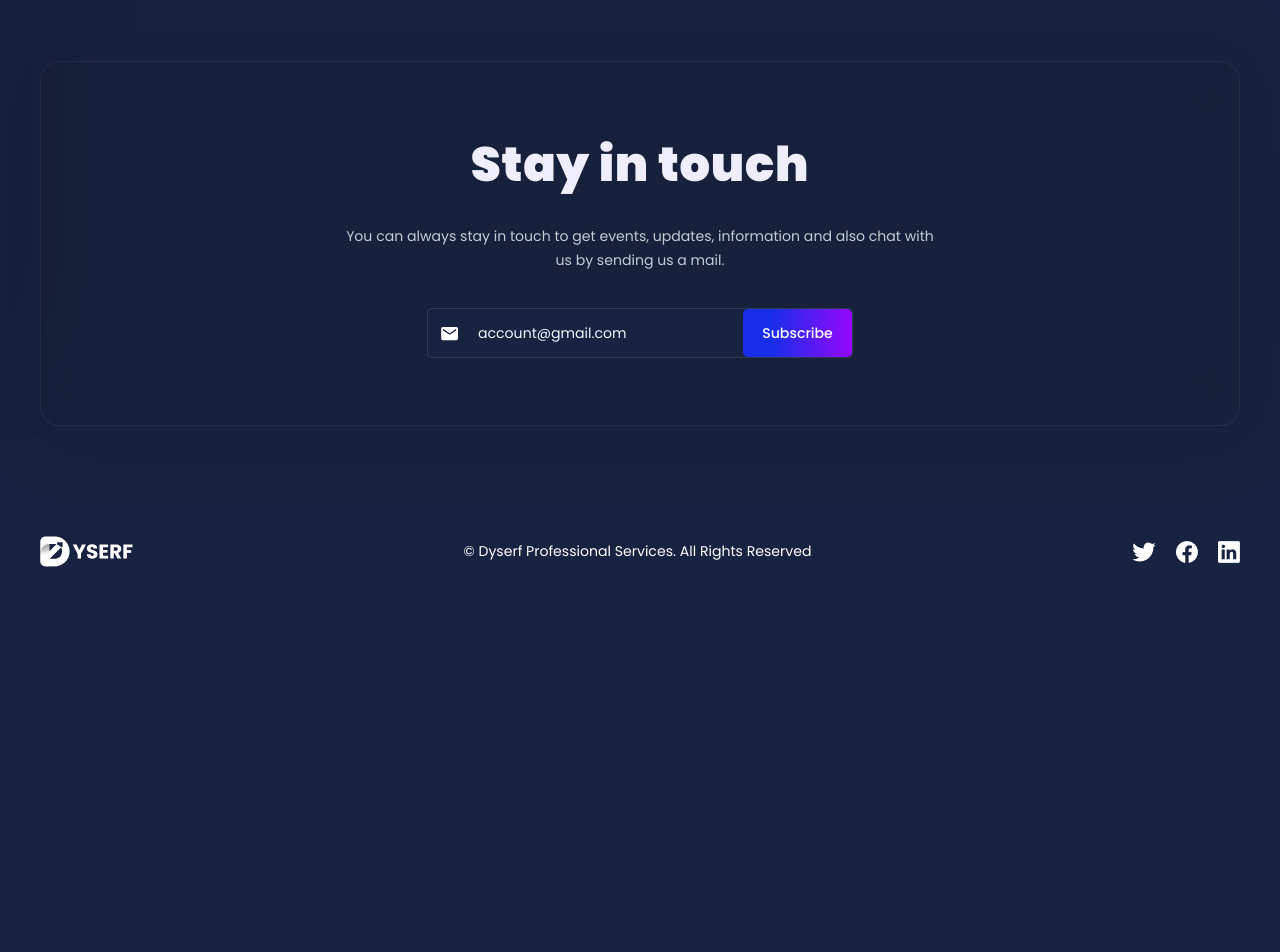
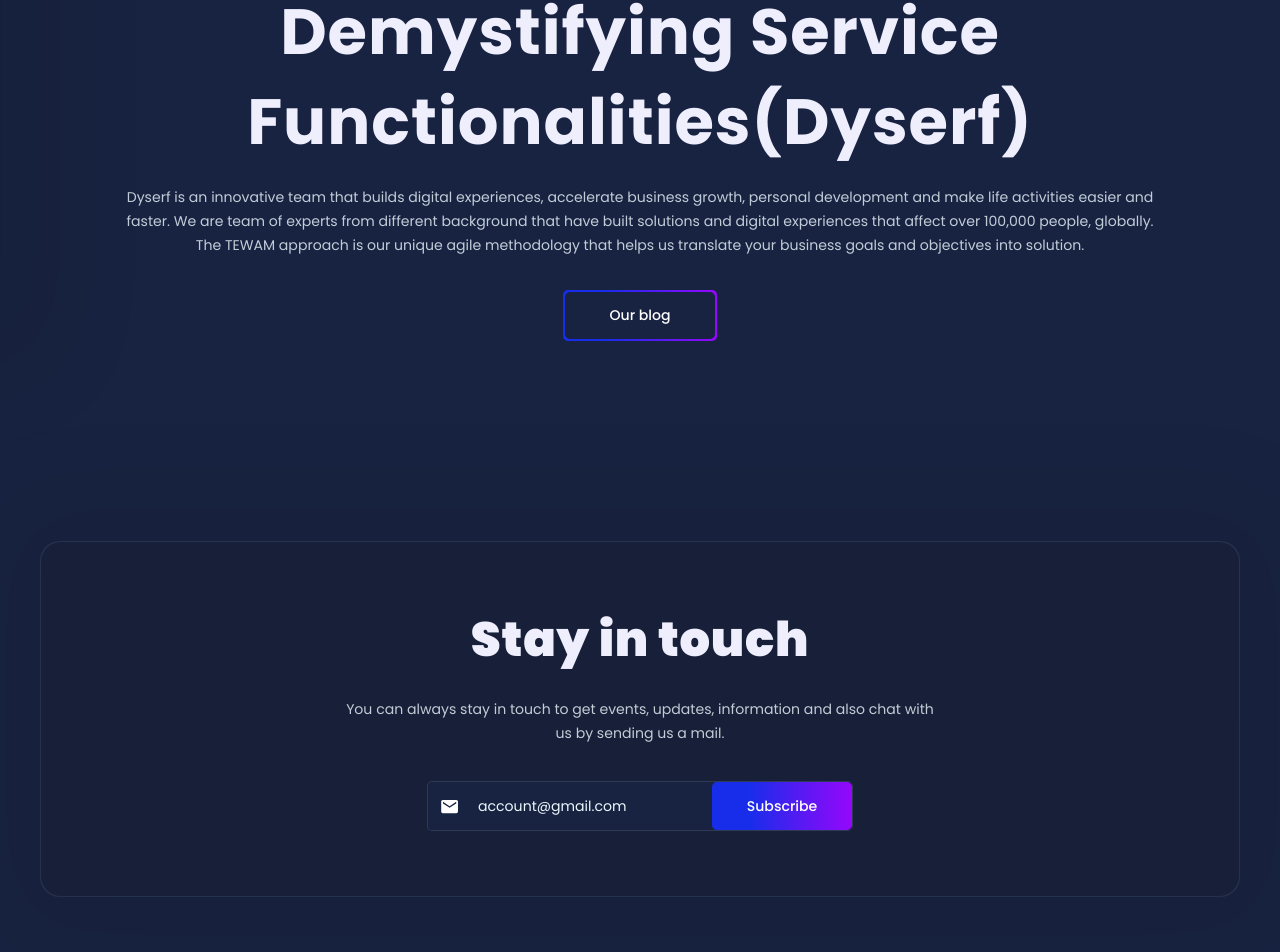
Before and after one commit to DGreegman/dyserf, a Next.js app: page /about in a window 1280 px wide. Shown: the part 213-1165 px from the top of the page. Before the commit the page ends 800 px from the top, so only its background shows below. Built offline with nearby package versions, Linux system fonts and the light colour scheme.

Commit message:
Added more comp

```diff
--- /dev/null
+++ b/components/About/AboutHero.tsx
@@ -0,0 +1,35 @@
+import Link from 'next/link';
+import { SectionContainer } from '../../layout';
+import { DyserfRoutes } from '../../utils';
+import { CustomBtn } from '../Button';
+import { DescriptionText, HeroHeader } from '../Shared';
+
+const AboutHero = () => {
+  return (
+    <SectionContainer pt='120px' pb='200px' gap={5}>
+      <HeroHeader maxW='1031px'>
+        Demystifying Service Functionalities(Dyserf)
+      </HeroHeader>
+
+      <DescriptionText textAlign='center' maxW='1031px' pb={3}>
+        Dyserf is an innovative team that builds digital experiences, accelerate
+        business growth, personal development and make life activities easier
+        and faster. We are team of experts from different background that have
+        built solutions and digital experiences that affect over 100,000 people,
+        globally. The TEWAM approach is our unique agile methodology that helps
+        us translate your business goals and objectives into solution.
+      </DescriptionText>
+
+      <Link href={DyserfRoutes.blog}>
+        <CustomBtn
+          text='Our blog'
+          width='150px'
+          bg='#182341'
+          addBorderGradient
+        />
+      </Link>
+    </SectionContainer>
+  );
+};
+
+export default AboutHero;
--- a/components/Button/CustomBtn.tsx
+++ b/components/Button/CustomBtn.tsx
@@ -1,18 +1,27 @@
-import { Button, Flex } from '@chakra-ui/react';
+import {
+  BackgroundProps,
+  BorderProps,
+  Button,
+  ColorProps,
+  Flex,
+  LayoutProps,
+} from '@chakra-ui/react';
 import { ReactElement } from 'react';
 import { globalStyles } from '../../styles';
 
 type Props = {
   text: string;
-  width: string;
-  height: string;
+  width: LayoutProps['width'];
+  height?: LayoutProps['height'];
   type?: 'button' | 'submit' | 'reset' | undefined;
   onClick?: () => void;
-  borderRadius?: string;
-  border?: string;
-  bg?: string;
-  color?: string;
+  borderRadius?: BorderProps['borderRadius'];
+  border?: BorderProps['border'];
+  borderColor?: BorderProps['borderColor'];
+  bg?: BackgroundProps['bg'];
+  color?: ColorProps['color'];
   rightIcon?: ReactElement;
+  addBorderGradient?: boolean;
 };
 
 const CustomBtn = ({
@@ -22,29 +31,31 @@ const CustomBtn = ({
   type,
   borderRadius,
   onClick,
-  border,
   bg,
   color,
   rightIcon,
+  borderColor,
+  addBorderGradient,
 }: Props) => {
   const style = {
     width: width,
-    height: height,
+    height: height ?? '47px',
     borderRadius: borderRadius ?? globalStyles.radius,
     padding: '10px',
     bg: bg ?? globalStyles.bgColor,
     color: color ?? globalStyles.whiteColor,
     fontSize: globalStyles.textFontSize,
     fontWeight: globalStyles.semibold,
-    border: border ?? 'none',
   };
 
   return (
+    <div className={addBorderGradient ? 'module-border-wrap' : ''}>
       <Button
         sx={style}
         type={type}
         onClick={onClick}
-      className={globalStyles.className}
+        borderColor={borderColor}
+        className={`${globalStyles.className}`}
         _hover={{
           background: bg ?? globalStyles.bgColor,
         }}
@@ -64,6 +75,7 @@ const CustomBtn = ({
           {text} {rightIcon}
         </Flex>
       </Button>
+    </div>
   );
 };
 
--- a/components/FooterComp/StayInTouch.tsx
+++ b/components/FooterComp/StayInTouch.tsx
@@ -7,19 +7,17 @@ import {
 } from '@chakra-ui/react';
 import { globalStyles } from '../../styles';
 import { CustomBtn } from '../Button';
-import { DescriptionText, SectionHeader } from '../Shared';
+import { DescriptionText, DifferentBg, SectionHeader } from '../Shared';
 import { IoMdMail } from 'react-icons/io';
 
 const StayInTouch = () => {
   return (
-    <Flex
-      w={globalStyles.width}
-      boxShadow={globalStyles.boxShadow}
-      borderRadius={20}
-      minH='365px'
-      align='center'
-      justify='center'
-      className={globalStyles.diffBg}
+    <DifferentBg
+      w='full'
+      flexProps={{
+        align: 'center',
+        justify: 'center',
+      }}
     >
       <Flex
         maxW='596px'
@@ -71,7 +69,7 @@ const StayInTouch = () => {
           />
         </Flex>
       </Flex>
-    </Flex>
+    </DifferentBg>
   );
 };
 
--- /dev/null
+++ b/components/Shared/DifferentBg.tsx
@@ -0,0 +1,32 @@
+import { Box, BoxProps, Flex, FlexProps } from '@chakra-ui/react';
+import { globalStyles } from '../../styles';
+
+interface Props extends BoxProps {
+  flexProps?: FlexProps;
+}
+
+const DifferentBg = ({ children, flexProps, ...rest }: Props) => {
+  return (
+    <Box
+      boxShadow={globalStyles.boxShadow}
+      className={globalStyles.diffBg}
+      minH={rest.minH ?? '356px'}
+      borderRadius={20}
+      {...rest}
+    >
+      <Flex
+        w={globalStyles.width}
+        minH='full'
+        direction='column'
+        borderRadius={20}
+        background={globalStyles.diffBgColor}
+        p={4}
+        {...flexProps}
+      >
+        {children}
+      </Flex>
+    </Box>
+  );
+};
+
+export default DifferentBg;
--- a/components/Shared/Header.tsx
+++ b/components/Shared/Header.tsx
@@ -9,7 +9,9 @@ export const HeroHeader = ({ children, ...rest }: HeadingProps) => {
       lineHeight={globalStyles.lineHeight}
       color={globalStyles.headerTextColor}
       fontSize={globalStyles.heroHeader}
+      textAlign='center'
       bg='transparent'
+      letterSpacing='0.015em'
       {...rest}
     >
       {children}
--- a/components/Shared/index.ts
+++ b/components/Shared/index.ts
@@ -1,3 +1,4 @@
 export * from './Header';
 export * from './Sharedtext';
 export { default as MetaTags } from './MetaTags';
+export { default as DifferentBg } from './DifferentBg';
--- a/pages/about.tsx
+++ b/pages/about.tsx
@@ -1,5 +1,11 @@
+import AboutHero from '../components/About/AboutHero';
+
 const About = () => {
-  return <h1>Done</h1>;
+  return (
+    <>
+      <AboutHero />
+    </>
+  );
 };
 
 export default About;
--- a/styles/customStyles.ts
+++ b/styles/customStyles.ts
@@ -3,6 +3,7 @@ export const globalStyles = {
   bgColor: '#1312C9',
   secondaryColor: '#061173',
   whiteB: '#EEF4FC',
+  diffBgColor: '#172038',
   whiteColor: '#FFF',
   headerTextColor: '#EEEEFC',
   textColor: '#EBF8FE',
@@ -22,7 +23,7 @@ export const globalStyles = {
   fontFamily: " 'Poppins', sans-serif",
   className: 'cursor',
   // This below is for different bg Items
-  diffBg: 'diffBg',
+  diffBg: 'wrapper',
   comingSoon: 'soon',
   containerWidth: {
     base: '100%',
@@ -36,7 +37,7 @@ export const globalStyles = {
     justifyContent: 'center',
   },
   alt: 'DYSERF',
-  lineHeight: 1.5,
+  lineHeight: 1.4,
   gradientBg:
     'linear-gradient(180deg, rgba(23, 31, 52, 0.25) 0%, rgba(23, 31, 52, 0.25) 100%)',
   boxShadow: '2px 2px 100px 50px rgba(0, 0, 0, 0.05)',
--- a/styles/globals.css
+++ b/styles/globals.css
@@ -20,18 +20,23 @@ body {
   cursor: url('../assets/images/hovercursor.png'), auto;
 }
 
-.soon:hover{
-   cursor: url('../assets/images/soon.png'), auto;
+.soon:hover {
+  cursor: url('../assets/images/soon.png'), auto;
 }
 
-
-.diffBg {
+/* For sections and cards */
+.wrapper {
   background: linear-gradient(
     180deg,
-    rgba(23, 31, 52, 0.44) 0%,
-    rgba(23, 31, 52, 0.44) 100%
+    rgba(243, 238, 245, 0.072) 0%,
+    rgba(254, 254, 255, 0.064) 100%
   );
-  border: 1px solid rgba(138, 148, 166, 0.1);
-  box-shadow: 2px 2px 100px 50px rgba(0, 0, 0, 0.03);
-  backdrop-filter: blur(25px);
+  padding: 1px;
 }
+
+/* For buttons */
+.module-border-wrap {
+  background: linear-gradient(269.49deg, #ad00ff -13.36%, #182dea 73.24%);
+  padding: 2px;
+  border-radius: 5px;
+}
```
Also changed, not shown: components/About/AboutCard.tsx (added, +20 -0 lines), assets/images/bulb.png (added). Lines whose indentation alone changed are shown as unchanged.
